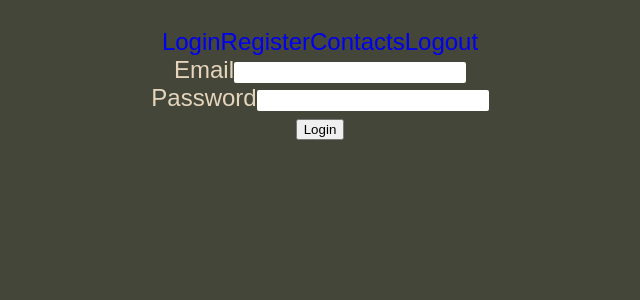
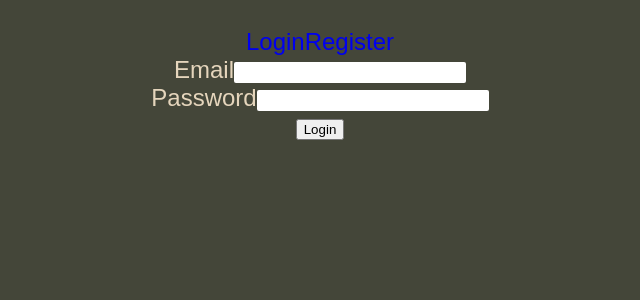
Before and after one commit to tuzegor/goit-react-hw-08-phonebook-login, a React (Create React App) app: page /login in a window 1280 px wide. Shown: the top 300 px of the page, without its empty margins (320-960 px from the left). Built offline with nearby package versions, Linux system fonts and the light colour scheme.

Commit message:
added redirect

```diff
--- a/src/App.jsx
+++ b/src/App.jsx
@@ -15,14 +15,17 @@ export default function App() {
       <Header></Header>
 
       <Switch>
-        <Route exact path="/login" component={Login} />
+        <Route exact path="/login">
+          {isLoggedIn ? <Redirect to="/contacts" /> : <Login />}
+        </Route>
         <Route exact path="/register" component={Register} />
         <Route exact path="/contacts">
-          {isLoggedIn ? <Contacts /> : <Redirect to="/login" />}
+          {!isLoggedIn ? <Redirect to="/login" /> : <Contacts />}
         </Route>
 
         <Redirect to="/login" />
       </Switch>
+      {/* {isLoggedIn ? <Redirect to="/contacts" /> : <Redirect to="/login" />} */}
     </div>
   );
 }
--- a/src/components/Header/Header.jsx
+++ b/src/components/Header/Header.jsx
@@ -1,6 +1,6 @@
 import React from 'react';
 import { useSelector } from 'react-redux';
-import { NavLink } from 'react-router-dom';
+import { NavLink, Redirect } from 'react-router-dom';
 import styles from './Header.module.css';
 import { useDispatch } from 'react-redux';
 import { authSelectors, getToken } from '../../store/auth/authSelectors';
@@ -16,6 +16,8 @@ export default function Header() {
   return (
     <section className={styles.header}>
       <div className="container">
+        {!isLoggedIn && (
+          <>
             <NavLink
               to="/login"
               exact
@@ -31,13 +33,10 @@ export default function Header() {
             >
               Register
             </NavLink>
-        <NavLink
-          to="/contacts"
-          className={styles.contactsLink}
-          activeClassName={styles.activeLink}
-        >
-          Contacts
-        </NavLink>
+          </>
+        )}
+        {isLoggedIn && (
+          <>
             <NavLink
               onClick={() => dispatch(logout(token))}
               to="/login"
@@ -46,6 +45,8 @@ export default function Header() {
             >
               Logout
             </NavLink>
+          </>
+        )}
       </div>
     </section>
   );
```
Lines whose indentation alone changed are shown as unchanged.
